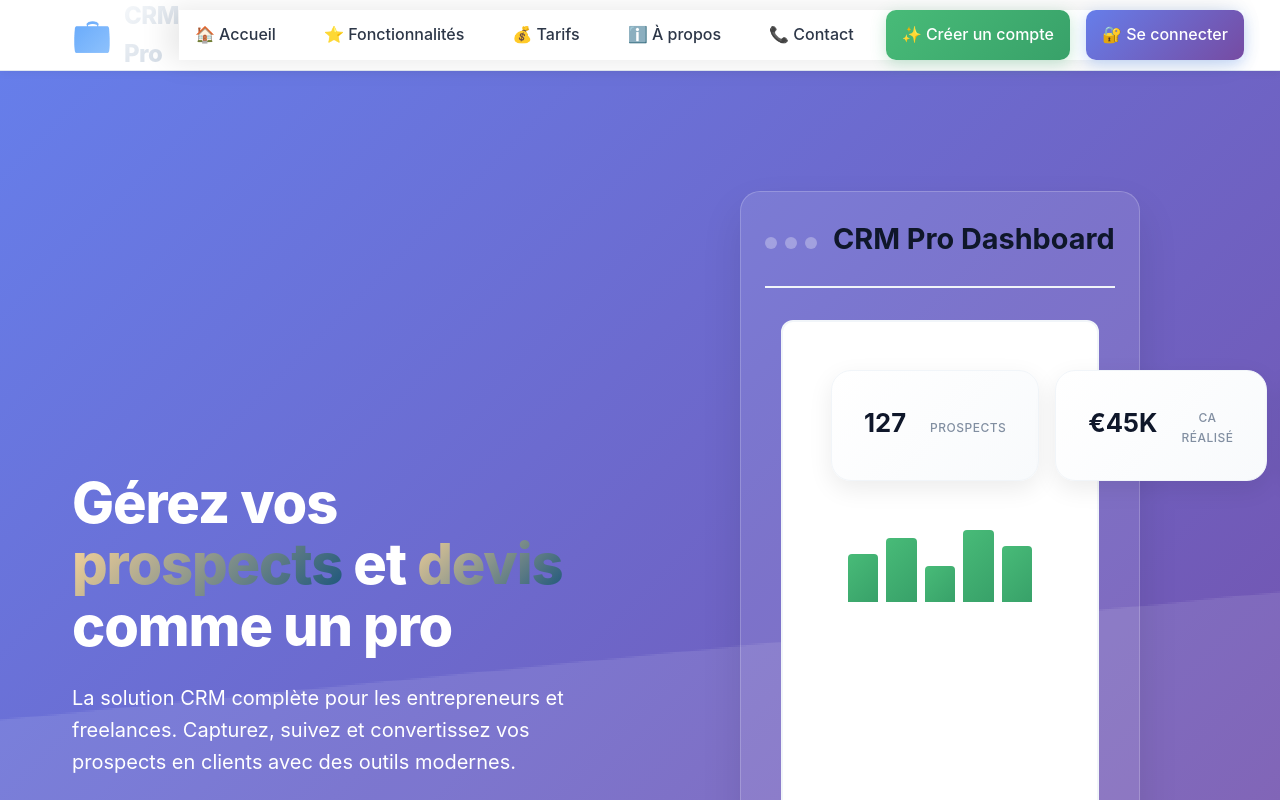
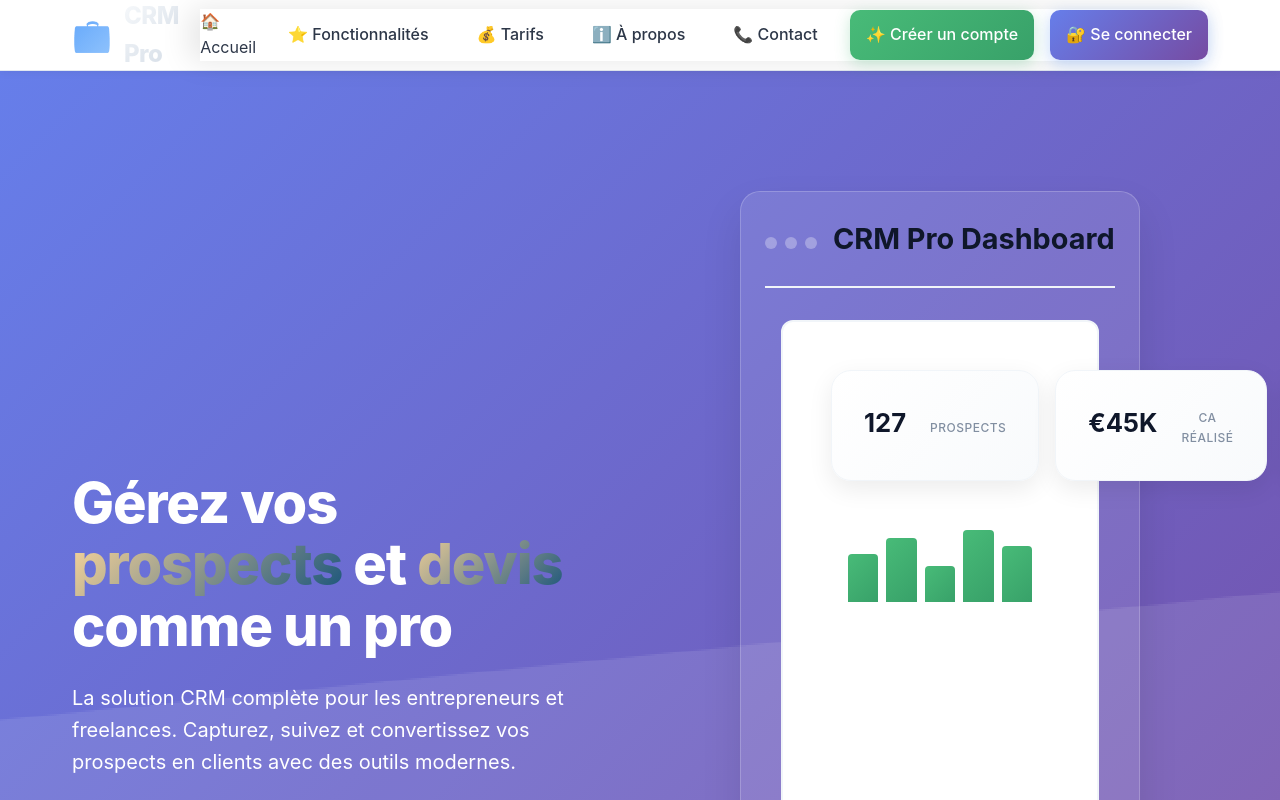
Before and after one commit to Niabag/bolt-front, a React (Vite) app in the folder Frontend/: page / in a window 1280 px wide. Shown: the top 800 px of the page. Built offline with nearby package versions, Linux system fonts and the light colour scheme; no server answers.

Commit message:
Updated index.jsx

```diff
--- a/Frontend/src/components/Navbar/index.jsx
+++ b/Frontend/src/components/Navbar/index.jsx
@@ -70,7 +70,7 @@ const Navbar = () => {
         <div className={`navbar-menu ${isMenuOpen ? 'active' : ''}`}>
           {!token ? (
             <>
-              <Link to="/" className="nav-link" onClick={closeMenu}>
+              <Link to="/\" className="nav-link\" onClick={closeMenu}>
                 🏠 Accueil
               </Link>
               <Link to="/features" className="nav-link" onClick={closeMenu}>
```
